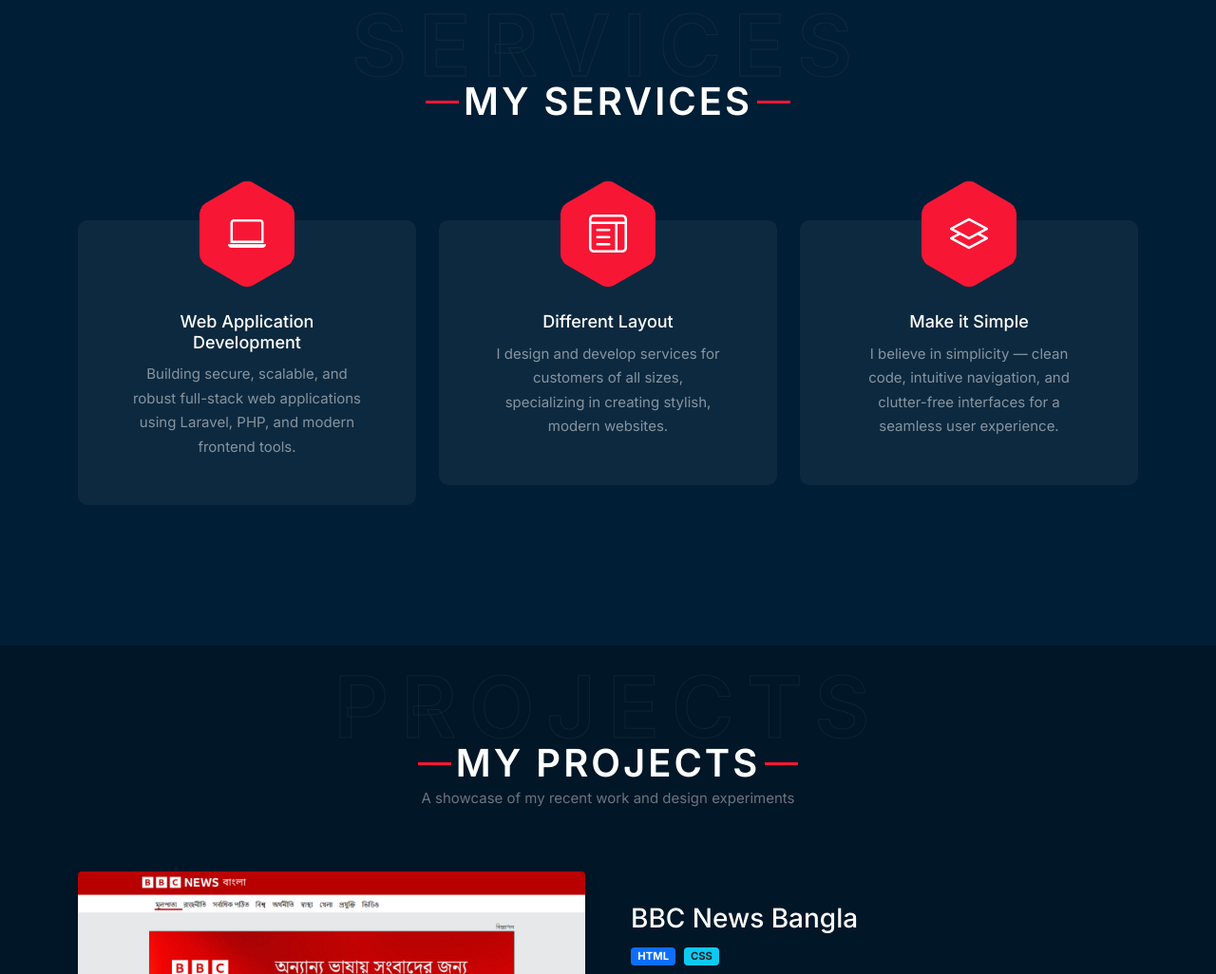
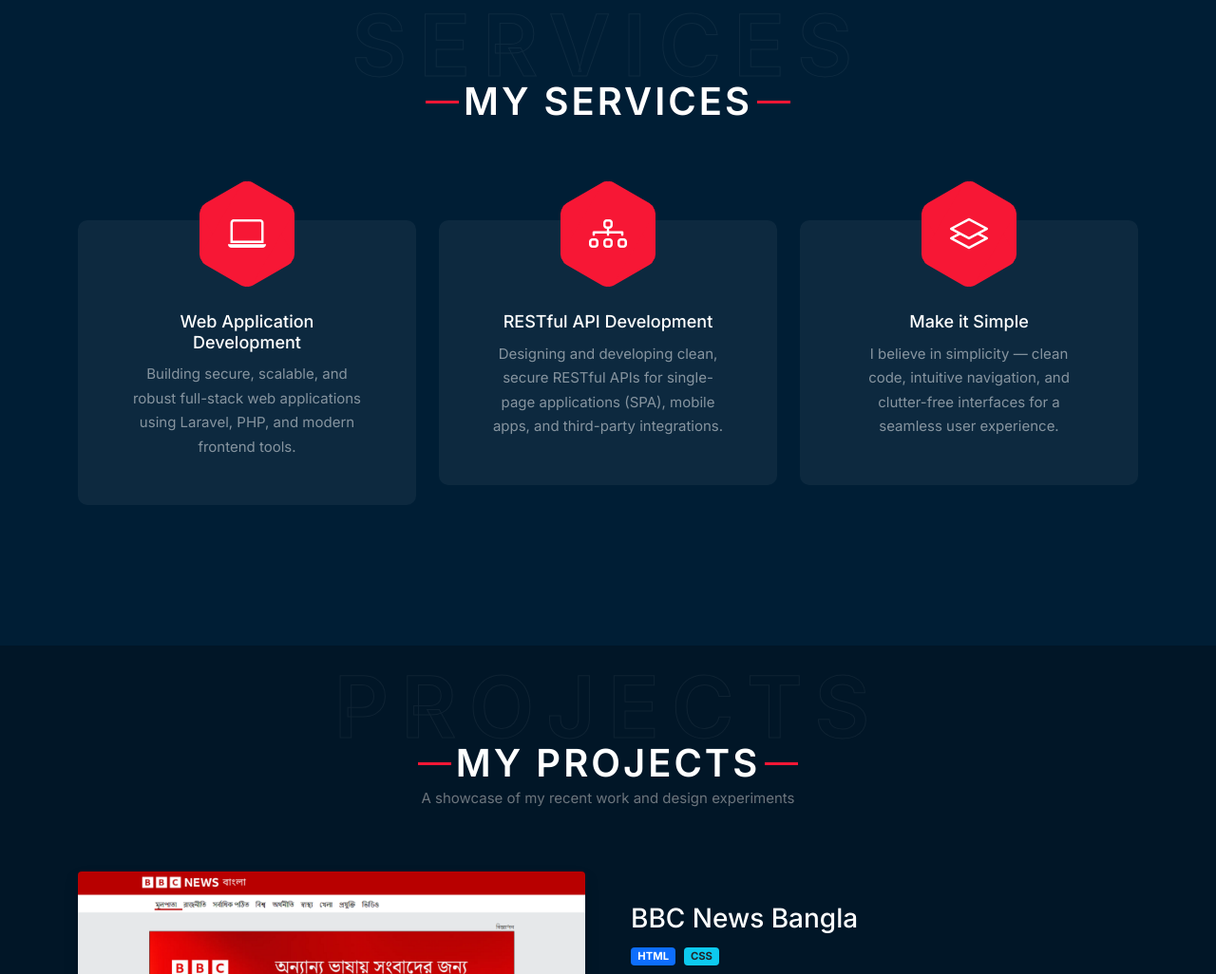
Before and after one commit to Kamruzzaman-98/portfolio, a plain HTML site: page index.html in a window 1280 px wide. Shown: the part 2932-3958 px from the top of the page at 95% size. Drawn offline with nearby package versions, Linux system fonts and the light colour scheme; a script that the page names is missing.

Commit message:
add restapi to servic

```diff
--- a/index.html
+++ b/index.html
@@ -389,12 +389,12 @@
                     <div class="col-sm-6 col-lg-4 my-3">
                         <div class="feature-box-1">
                             <div class="icon hexagon">
-                                <i class="bi bi-layout-text-window"></i>
+                                <i class="bi bi-diagram-3"></i>
                             </div>
                             <div class="feature-content">
-                                <h5>Different Layout</h5>
-                                <p>I design and develop services for customers of all sizes, specializing in creating
-                                    stylish, modern websites.</p>
+                                <h5>RESTful API Development</h5>
+                                <p>Designing and developing clean, secure RESTful APIs for single-page applications
+                                    (SPA), mobile apps, and third-party integrations.</p>
                             </div>
                         </div>
                     </div>
```
